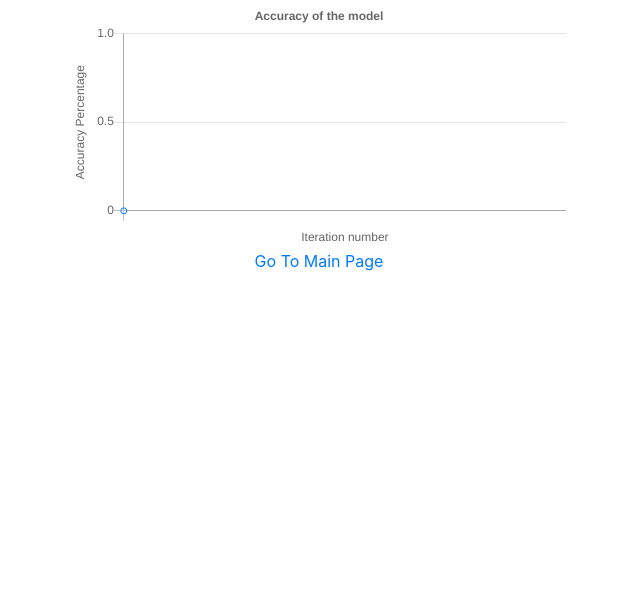
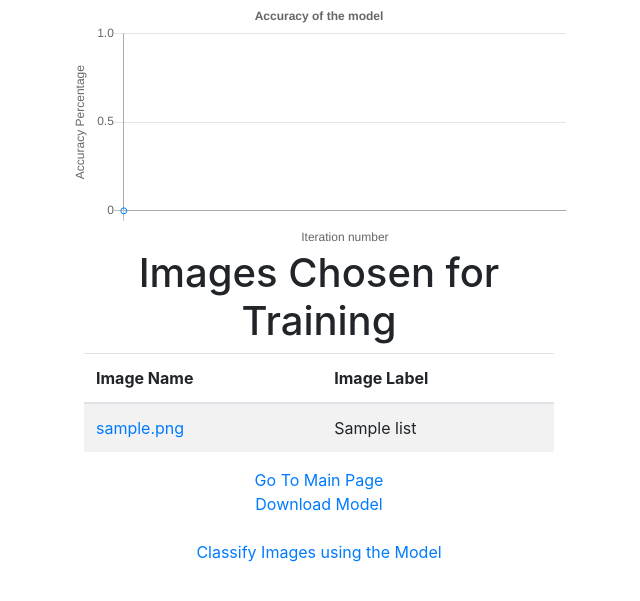
Before and after one commit to s18k/Active-Learning, a Flask app: template templates/final.html in a window 1280 px wide. Shown: the part 137-738 px from the top of the page, without its empty margins (321-961 px from the left). Run offline with Flask 2, Linux system fonts and the light colour scheme; the template is opened without the code that fills it: most values are stand-ins (such as "Sample title", 1, 10 or a date in 2020); some libraries are stand-ins or nearby versions.

```diff
--- a/templates/final.html
+++ b/templates/final.html
@@ -74,7 +74,37 @@
                   });
 
               </script>
-            <a href="/">Go To Main Page</a>
+            <div class="container">
+                <div class="row">
+                    <div class="col">
+                        <h1>Images Chosen for Training</h1>
+                        <table class="table table-striped table-hover">
+                            <thead>
+                            <tr>
+                                <th scope="col">Image Name</th>
+                                <th scope="col">Image Label</th>
+                            </tr>
+                            </thead>
+                            <tbody>
+
+                            {% for o in list %}
+                            <tr>
+
+                                <td><a href="/display_image/?image={{o.image}}">{{o.image.split("/")[-1].split("\\")[-1]}}</a></td>
+                                <td>{{o.label}}</td>
+                            </tr>
+                            {% endfor %}
+                            </tbody>
+
+                        </table>
+
+                    </div>
+                </div>
+            </div>
+            <a href="/">Go To Main Page</a><br>
+            <a href="{{url_for('download_model')}}"> Download Model </a><br>
+            <br>
+            <a href="/predict">Classify Images using the Model</a>
             </div>
         <br>
 
```
